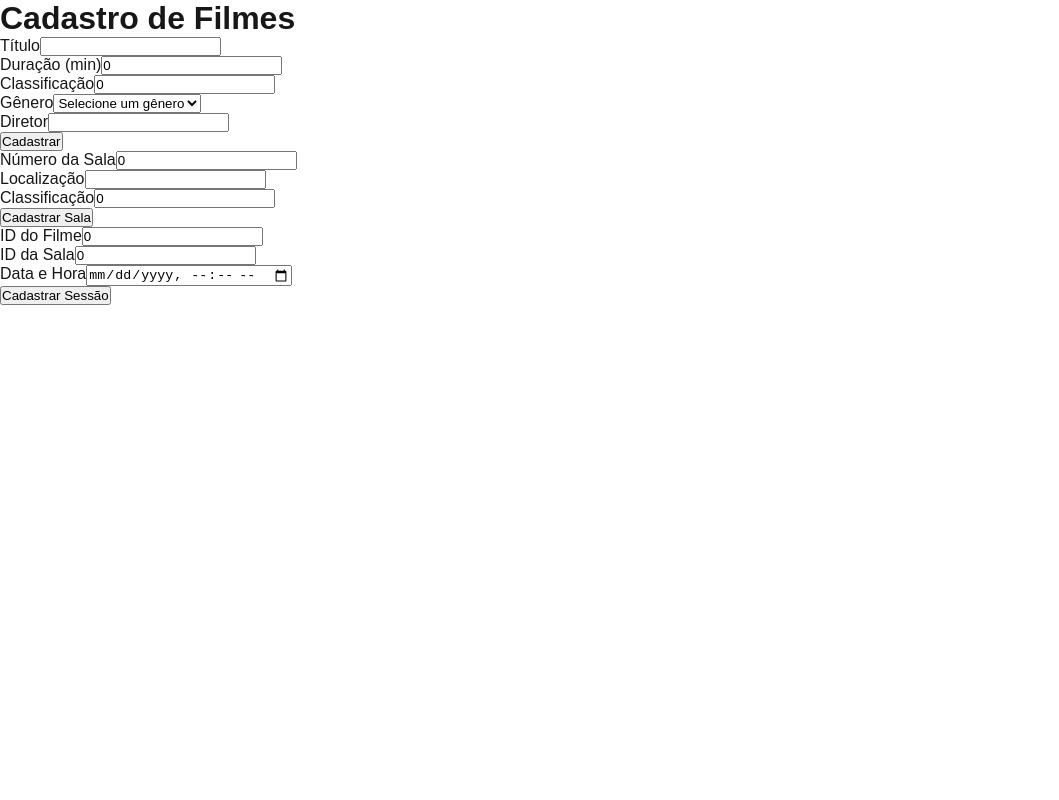
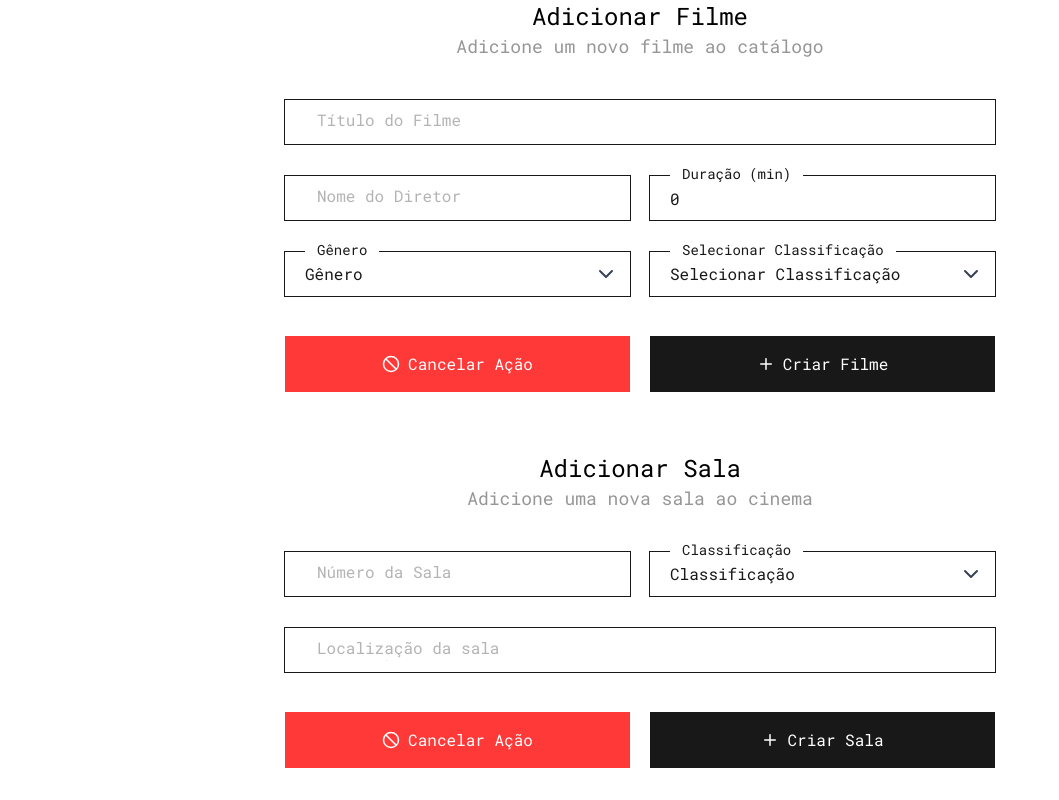
Before and after one commit to ruanpabllobc/SalaCineFront, a Next.js app: page / in a window 1280 px wide. Shown: the top 800 px of the page, without its empty margins (0-1059 px from the left). Built offline with nearby package versions, Linux system fonts and the light colour scheme.

Commit message:
add: adiciona tailwind css e aplica aos forms

```diff
--- a/package.json
+++ b/package.json
@@ -9,8 +9,11 @@
     "lint": "next lint"
   },
   "dependencies": {
+    "@tailwindcss/postcss": "^4.1.11",
     "axios": "^1.10.0",
     "formik": "^2.4.6",
+    "lucide": "^0.525.0",
+    "lucide-react": "^0.525.0",
     "next": "15.3.4",
     "react": "^19.0.0",
     "react-dom": "^19.0.0",
--- a/src/app/globals.css
+++ b/src/app/globals.css
@@ -1,42 +1,5 @@
-:root {
-  --background: #ffffff;
-  --foreground: #171717;
-}
-
-@media (prefers-color-scheme: dark) {
-  :root {
-    --background: #0a0a0a;
-    --foreground: #ededed;
-  }
-}
-
-html,
-body {
-  max-width: 100vw;
-  overflow-x: hidden;
-}
+@import "tailwindcss";
 
 body {
-  color: var(--foreground);
-  background: var(--background);
-  font-family: Arial, Helvetica, sans-serif;
-  -webkit-font-smoothing: antialiased;
-  -moz-osx-font-smoothing: grayscale;
+  font-family: var(--font-roboto-mono);
 }
-
-* {
-  box-sizing: border-box;
-  padding: 0;
-  margin: 0;
-}
-
-a {
-  color: inherit;
-  text-decoration: none;
-}
-
-@media (prefers-color-scheme: dark) {
-  html {
-    color-scheme: dark;
-  }
-}
--- a/src/app/layout.tsx
+++ b/src/app/layout.tsx
@@ -1,16 +1,12 @@
 import type { Metadata } from "next";
 import { Providers } from "./providers";
-import { Geist, Geist_Mono } from "next/font/google";
+import { Roboto_Mono } from "next/font/google";
 import "./globals.css";
 
-const geistSans = Geist({
-  variable: "--font-geist-sans",
+const robotoMono = Roboto_Mono({
   subsets: ["latin"],
-});
-
-const geistMono = Geist_Mono({
-  variable: "--font-geist-mono",
-  subsets: ["latin"],
+  weight: "400",
+  variable: "--font-roboto-mono",
 });
 
 export const metadata: Metadata = {
@@ -24,10 +20,7 @@ export default function RootLayout({
   children: React.ReactNode;
 }>) {
   return (
-    <html
-      lang="pt-BR"
-      className={`${geistSans.variable} ${geistMono.variable}`}
-    >
+    <html lang="pt-BR" className={`${robotoMono.variable}`}>
       <body>
         <Providers>{children}</Providers>
       </body>
--- a/src/app/page.tsx
+++ b/src/app/page.tsx
@@ -4,8 +4,7 @@ import SessaoForm from "@/components/sessaoForm";
 
 export default function Home() {
   return (
-    <main>
-      <h1>Cadastro de Filmes</h1>
+    <main className="flex flex-col items-center justify-center min-h-screen gap-10">
       <FilmeForm />
       <SalaForm />
       <SessaoForm />
--- /dev/null
+++ b/src/components/CustomButton.tsx
@@ -0,0 +1,39 @@
+import React from "react";
+
+interface CustomButtonProps {
+  label: string;
+  icon?: React.ReactNode;
+  variant?: "default" | "danger";
+  type?: "button" | "submit" | "reset";
+  onClick?: () => void;
+  className?: string;
+}
+
+const CustomButton: React.FC<CustomButtonProps> = ({
+  label,
+  icon,
+  variant = "default",
+  type = "button",
+  onClick,
+  className = "",
+}) => {
+  const baseStyles =
+    "flex items-center justify-center gap-2 px-4 py-4 transition-colors";
+  const variantStyles = {
+    default: "bg-[#181818] text-white hover:bg-[#222222]",
+    danger: "bg-[#FF3838] text-white hover:bg-[#FF5050]",
+  };
+
+  return (
+    <button
+      type={type}
+      onClick={onClick}
+      className={`${baseStyles} ${variantStyles[variant]} ${className}`}
+    >
+      {icon}
+      {label}
+    </button>
+  );
+};
+
+export default CustomButton;
--- a/src/components/FilmeForm.tsx
+++ b/src/components/FilmeForm.tsx
@@ -4,7 +4,10 @@ import { useFormik } from "formik";
 import * as Yup from "yup";
 import { createFilm } from "@/services/filmeService";
 import { toast } from "react-toastify";
+import FloatingLabelInput from "./FloatingLabelInput";
 import "react-toastify/dist/ReactToastify.css";
+import CustomButton from "./CustomButton";
+import { Plus, Ban } from "lucide-react";
 
 const generos = [
   "Ação",
@@ -27,6 +30,15 @@ const generos = [
   "Biografia",
   "Esporte",
   "Família",
+];
+
+const classificacoesEtarias = [
+  { value: 0, label: "Livre" },
+  { value: 10, label: "10 Anos" },
+  { value: 12, label: "12 Anos" },
+  { value: 14, label: "14 Anos" },
+  { value: 16, label: "16 Anos" },
+  { value: 18, label: "18 Anos" },
 ];
 
 const validationSchema = Yup.object().shape({
@@ -53,16 +65,21 @@ export default function FilmForm() {
     initialValues: {
       titulo: "",
       duracao: 0,
-      classificacao: 0,
+      classificacao: "",
       genero: "",
       diretor: "",
     },
     validationSchema,
     onSubmit: async (values, { resetForm }) => {
       try {
-        const filmeCriado = await createFilm(values);
+        // Converte a classificação para número antes de enviar
+        const dataToSend = {
+          ...values,
+          classificacao: Number(values.classificacao),
+        };
+        const filmeCriado = await createFilm(dataToSend);
         toast.success(
-          `Filme "${filmeCriado.titulo}" cadastrado! ID: ${filmeCriado.id_filme}`,
+          `Filme "${filmeCriado.titulo}" cadastrado! ID: ${filmeCriado.id_filme}`
         );
         resetForm();
       } catch (error) {
@@ -73,89 +90,121 @@ export default function FilmForm() {
   });
 
   return (
-    <form onSubmit={formik.handleSubmit}>
+    <form
+      onSubmit={formik.handleSubmit}
+      className="w-[750px] mx-auto px-5 pb-5 flex flex-col gap-10"
+      style={{ paddingTop: "0px" }}
+    >
+      {/* Linha 1: Grupo de Texto*/}
+      <div className="text-center">
+        <h2 className="text-2xl">Adicionar Filme</h2>
+        <h3 className="text-[#969696] text-lg">
+          Adicione um novo filme ao catálogo
+        </h3>
+      </div>
+
+      {/* Linha 2: Grupo de Inputs */}
+      <div className="flex flex-col gap-8">
         <div>
-        <label htmlFor="titulo">Título</label>
-        <input
+          <FloatingLabelInput
             id="titulo"
             name="titulo"
-          type="text"
+            label="Título do Filme"
             value={formik.values.titulo}
             onChange={formik.handleChange}
             onBlur={formik.handleBlur}
+            touched={formik.touched.titulo}
+            error={formik.errors.titulo}
           />
-        {formik.touched.titulo && formik.errors.titulo ? (
-          <div style={{ color: "red" }}>{formik.errors.titulo}</div>
-        ) : null}
         </div>
-
-      <div>
-        <label htmlFor="duracao">Duração (min)</label>
-        <input
+        <div className="flex gap-5">
+          <div className="flex-1">
+            <FloatingLabelInput
+              id="diretor"
+              name="diretor"
+              label="Nome do Diretor"
+              type="text"
+              value={formik.values.diretor}
+              onChange={formik.handleChange}
+              onBlur={formik.handleBlur}
+              touched={formik.touched.diretor}
+              error={formik.errors.diretor}
+            />
+          </div>
+          <div className="flex-1">
+            <FloatingLabelInput
               id="duracao"
               name="duracao"
+              label="Duração (min)"
               type="number"
               value={formik.values.duracao}
               onChange={formik.handleChange}
               onBlur={formik.handleBlur}
+              touched={formik.touched.duracao}
+              error={formik.errors.duracao}
+              min={0}
             />
-        {formik.touched.duracao && formik.errors.duracao ? (
-          <div style={{ color: "red" }}>{formik.errors.duracao}</div>
-        ) : null}
           </div>
-
-      <div>
-        <label htmlFor="classificacao">Classificação</label>
-        <input
+        </div>
+        <div className="flex gap-5">
+          <div className="flex-1">
+            <FloatingLabelInput
+              id="genero"
+              name="genero"
+              label="Gênero"
+              type="select"
+              value={formik.values.genero}
+              onChange={formik.handleChange}
+              onBlur={formik.handleBlur}
+              touched={formik.touched.genero}
+              error={formik.errors.genero}
+              options={[
+                { value: "", label: "Selecionar Gênero" },
+                ...generos.map((genero) => ({ value: genero, label: genero })),
+              ]}
+            />
+          </div>
+          <div className="flex-1">
+            <FloatingLabelInput
               id="classificacao"
               name="classificacao"
-          type="number"
+              label="Selecionar Classificação"
+              type="select"
               value={formik.values.classificacao}
               onChange={formik.handleChange}
               onBlur={formik.handleBlur}
+              touched={formik.touched.classificacao}
+              error={formik.errors.classificacao}
+              options={[
+                { value: "", label: "Selecione a classificação" },
+                ...classificacoesEtarias.map((item) => ({
+                  value: String(item.value),
+                  label: item.label,
+                })),
+              ]}
             />
-        {formik.touched.classificacao && formik.errors.classificacao ? (
-          <div style={{ color: "red" }}>{formik.errors.classificacao}</div>
-        ) : null}
+          </div>
+        </div>
       </div>
 
-      <div>
-        <label htmlFor="genero">Gênero</label>
-        <select
-          id="genero"
-          name="genero"
-          value={formik.values.genero}
-          onChange={formik.handleChange}
-          onBlur={formik.handleBlur}
-        >
-          <option value="">Selecione um gênero</option>
-          {generos.map((genero) => (
-            <option key={genero} value={genero}>
-              {genero}
-            </option>
-          ))}
-        </select>
-        {formik.touched.genero && formik.errors.genero ? (
-          <div style={{ color: "red" }}>{formik.errors.genero}</div>
-        ) : null}
+      {/* Linha 3: Grupo de Botões */}
+      <div className="flex gap-5">
+        <CustomButton
+          type="button"
+          label="Cancelar Ação"
+          icon={<Ban size={18} />}
+          variant="danger"
+          className="flex-1"
+          onClick={() => formik.resetForm()}
+        />
+        <CustomButton
+          type="submit"
+          label="Criar Filme"
+          icon={<Plus size={18} />}
+          variant="default"
+          className="flex-1"
+        />
       </div>
-
-      <div>
-        <label htmlFor="diretor">Diretor</label>
-        <input
-          id="diretor"
-          name="diretor"
-          type="text"
-          value={formik.values.diretor}
-          onChange={formik.handleChange}
-          onBlur={formik.handleBlur}
-        />
-        {formik.touched.diretor && formik.errors.diretor ? (
-          <div style={{ color: "red" }}>{formik.errors.diretor}</div>
-        ) : null}
-      </div>
-
-      <button type="submit">Cadastrar</button>
     </form>
   );
 }
--- /dev/null
+++ b/src/components/FloatingLabelInput.tsx
@@ -0,0 +1,102 @@
+import React from "react";
+import { ChevronDown } from "lucide-react";
+
+interface FloatingLabelInputProps {
+  id: string;
+  name: string;
+  label: string;
+  value: string | number;
+  onChange: (
+    e: React.ChangeEvent<HTMLInputElement | HTMLSelectElement>
+  ) => void;
+  onBlur: (e: React.FocusEvent<HTMLInputElement | HTMLSelectElement>) => void;
+  touched?: boolean;
+  error?: string;
+  type?: string;
+  className?: string;
+  options?: { value: string; label: string }[];
+  min?: number;
+  max?: number;
+  step?: number;
+}
+
+const FloatingLabelInput: React.FC<FloatingLabelInputProps> = ({
+  id,
+  name,
+  label,
+  value,
+  onChange,
+  onBlur,
+  touched,
+  error,
+  type = "text",
+  className = "",
+  options,
+  min,
+  max,
+  step,
+}) => {
+  const commonClasses =
+    "peer bg-transparent h-11 w-full text-[#181818] placeholder-[#B4B4B4] ring-1 px-5 ring-[#181818] focus:ring-[#181818] focus:outline-none focus:border-rose-600";
+  const labelClasses =
+    "absolute cursor-text left-5 -top-3 text-sm text-[#181818] bg-white px-3 z-10 peer-placeholder-shown:text-base peer-placeholder-shown:text-[#B4B4B4] peer-placeholder-shown:top-2 peer-focus:-top-3 peer-focus:text-[#181818] peer-focus:text-sm transition-all";
+  const selectClasses = `${commonClasses} cursor-pointer appearance-none pr-8`;
+
+  return (
+    <div className={`bg-white ${className}`}>
+      <div className="relative bg-inherit">
+        {type === "select" ? (
+          <div className="relative">
+            <select
+              id={id}
+              name={name}
+              value={value}
+              onChange={onChange}
+              onBlur={onBlur}
+              className={selectClasses}
+            >
+              <option value="" disabled hidden>
+                {label}
+              </option>
+              {options?.map((option) => (
+                <option key={option.value} value={option.value}>
+                  {option.label}
+                </option>
+              ))}
+            </select>
+            <div className="absolute inset-y-0 right-3 pointer-events-none flex items-center text-gray-700">
+              <ChevronDown size={24} />
+            </div>
+            <label htmlFor={id} className={labelClasses}>
+              {label}
+            </label>
+          </div>
+        ) : (
+          <>
+            <input
+              id={id}
+              name={name}
+              type={type}
+              value={value}
+              onChange={onChange}
+              onBlur={onBlur}
+              min={min}
+              max={max}
+              step={step}
+              className={commonClasses}
+              placeholder={label}
+            />
+            <label htmlFor={id} className={labelClasses}>
+              {label}
+            </label>
+          </>
+        )}
+        {touched && error && (
+          <div className="mt-1 text-sm text-red-500">{error}</div>
+        )}
+      </div>
+    </div>
+  );
+};
+
+export default FloatingLabelInput;
--- a/src/components/SalaForm.tsx
+++ b/src/components/SalaForm.tsx
@@ -5,6 +5,18 @@ import * as Yup from "yup";
 import { createSala } from "@/services/salaService";
 import { toast } from "react-toastify";
 import "react-toastify/dist/ReactToastify.css";
+import FloatingLabelInput from "./FloatingLabelInput";
+import CustomButton from "./CustomButton";
+import { Plus, Ban } from "lucide-react";
+
+const classificacoesEtarias = [
+  { value: 0, label: "Livre" },
+  { value: 10, label: "10 Anos" },
+  { value: 12, label: "12 Anos" },
+  { value: 14, label: "14 Anos" },
+  { value: 16, label: "16 Anos" },
+  { value: 18, label: "18 Anos" },
+];
 
 const validationSchema = Yup.object().shape({
   numero_sala: Yup.number()
@@ -24,16 +36,21 @@ const validationSchema = Yup.object().shape({
 export default function SalaForm() {
   const formik = useFormik({
     initialValues: {
-      numero_sala: 0,
+      numero_sala: "",
       local: "",
-      classificacao: 0,
+      classificacao: "",
     },
     validationSchema,
     onSubmit: async (values, { resetForm }) => {
       try {
-        const salaCriada = await createSala(values);
+        const dataToSend = {
+          ...values,
+          numero_sala: Number(values.numero_sala),
+          classificacao: Number(values.classificacao),
+        };
+        const salaCriada = await createSala(dataToSend);
         toast.success(
-          `Sala ${salaCriada.numero_sala} cadastrada! ID: ${salaCriada.id_sala}`,
+          `Sala ${salaCriada.numero_sala} cadastrada! ID: ${salaCriada.id_sala}`
         );
         resetForm();
       } catch (error) {
@@ -44,53 +61,89 @@ export default function SalaForm() {
   });
 
   return (
-    <form onSubmit={formik.handleSubmit}>
-      <div>
-        <label htmlFor="numero_sala">Número da Sala</label>
-        <input
+    <form
+      onSubmit={formik.handleSubmit}
+      className="w-[750px] mx-auto px-5 pb-5 flex flex-col gap-10"
+      style={{ paddingTop: "0px" }}
+    >
+      {/* Linha 1: Grupo de Texto*/}
+      <div className="text-center">
+        <h2 className="text-2xl">Adicionar Sala</h2>
+        <h3 className="text-[#969696] text-lg">
+          Adicione uma nova sala ao cinema
+        </h3>
+      </div>
+
+      {/* Linha 2: Grupo de Inputs */}
+      <div className="flex flex-col gap-8">
+        <div className="flex gap-5">
+          <div className="flex-1">
+            <FloatingLabelInput
               id="numero_sala"
               name="numero_sala"
+              label="Número da Sala"
               type="number"
               value={formik.values.numero_sala}
               onChange={formik.handleChange}
               onBlur={formik.handleBlur}
+              touched={formik.touched.numero_sala}
+              error={formik.errors.numero_sala}
+              min={1}
             />
-        {formik.touched.numero_sala && formik.errors.numero_sala ? (
-          <div style={{ color: "red" }}>{formik.errors.numero_sala}</div>
-        ) : null}
           </div>
-
+          <div className="flex-1">
+            <FloatingLabelInput
+              id="classificacao"
+              name="classificacao"
+              label="Classificação"
+              type="select"
+              value={formik.values.classificacao}
+              onChange={formik.handleChange}
+              onBlur={formik.handleBlur}
+              touched={formik.touched.classificacao}
+              error={formik.errors.classificacao}
+              options={[
+                { value: "", label: "Selecione a classificação" },
+                ...classificacoesEtarias.map((item) => ({
+                  value: String(item.value),
+                  label: item.label,
+                })),
+              ]}
+            />
+          </div>
+        </div>
         <div>
-        <label htmlFor="local">Localização</label>
-        <input
+          <FloatingLabelInput
             id="local"
             name="local"
-          type="text"
+            label="Localização da sala"
             value={formik.values.local}
             onChange={formik.handleChange}
             onBlur={formik.handleBlur}
+            touched={formik.touched.local}
+            error={formik.errors.local}
           />
-        {formik.touched.local && formik.errors.local ? (
-          <div style={{ color: "red" }}>{formik.errors.local}</div>
-        ) : null}
+        </div>
       </div>
 
-      <div>
-        <label htmlFor="classificacao">Classificação</label>
-        <input
-          id="classificacao"
-          name="classificacao"
-          type="number"
-          value={formik.values.classificacao}
-          onChange={formik.handleChange}
-          onBlur={formik.handleBlur}
+      {/* Linha 3: Grupo de Botões */}
+      <div className="flex gap-5">
+        <CustomButton
+          type="button"
+          label="Cancelar Ação"
+          icon={<Ban size={18} />}
+          variant="danger"
+          className="flex-1"
+          onClick={() => formik.resetForm()}
         />
-        {formik.touched.classificacao && formik.errors.classificacao ? (
-          <div style={{ color: "red" }}>{formik.errors.classificacao}</div>
-        ) : null}
+        <CustomButton
+          type="submit"
+          label="Criar Sala"
+          icon={<Plus size={18} />}
+          variant="default"
+          className="flex-1"
+        />
       </div>
-
-      <button type="submit">Cadastrar Sala</button>
     </form>
   );
 }
--- a/src/components/sessaoForm.tsx
+++ b/src/components/sessaoForm.tsx
@@ -5,6 +5,9 @@ import * as Yup from "yup";
 import { createSessao } from "@/services/sessaoService";
 import { toast } from "react-toastify";
 import "react-toastify/dist/ReactToastify.css";
+import FloatingLabelInput from "./FloatingLabelInput";
+import CustomButton from "./CustomButton";
+import { Plus, Ban } from "lucide-react";
 
 const validationSchema = Yup.object().shape({
   filme: Yup.number()
@@ -24,8 +27,8 @@ export default function SessaoForm() {
   const formik = useFormik({
     initialValues: {
       data_hora: "",
-      filme: 0,
-      sala: 0,
+      filme: "",
+      sala: "",
     },
     validationSchema,
     onSubmit: async (values, { resetForm }) => {
@@ -33,11 +36,11 @@ export default function SessaoForm() {
         const dataHoraFormatada = values.data_hora + ":00";
         const sessaoCriada = await createSessao({
           data_hora: dataHoraFormatada,
-          id_filme: values.filme,
-          id_sala: values.sala,
+          id_filme: Number(values.filme),
+          id_sala: Number(values.sala),
         });
         toast.success(
-          `Sessão criada com sucesso! ID: ${sessaoCriada.id_sessao}`,
+          `Sessão criada com sucesso! ID: ${sessaoCriada.id_sessao}`
         );
         resetForm();
       } catch (error) {
@@ -48,54 +51,84 @@ export default function SessaoForm() {
   });
 
   return (
-    <form onSubmit={formik.handleSubmit}>
-      <div>
-        <label htmlFor="filme">ID do Filme</label>
-        <input
+    <form
+      onSubmit={formik.handleSubmit}
+      className="w-[750px] mx-auto px-5 pb-5 flex flex-col gap-10"
+      style={{ paddingTop: "0px" }}
+    >
+      {/* Linha 1: Grupo de Texto*/}
+      <div className="text-center">
+        <h2 className="text-2xl">Adicionar Sessão</h2>
+        <h3 className="text-[#969696] text-lg">
+          Escolha um filme e adicione uma nova sessão
+        </h3>
+      </div>
+
+      {/* Linha 2: Grupo de Inputs */}
+      <div className="flex flex-col gap-8">
+        <div className="flex gap-5">
+          <div className="flex-1">
+            <FloatingLabelInput
               id="filme"
               name="filme"
+              label="ID do Filme"
               type="number"
               value={formik.values.filme}
               onChange={formik.handleChange}
               onBlur={formik.handleBlur}
+              touched={formik.touched.filme}
+              error={formik.errors.filme}
+              min={1}
             />
-        {formik.touched.filme && formik.errors.filme ? (
-          <div style={{ color: "red" }}>{formik.errors.filme}</div>
-        ) : null}
           </div>
-
-      <div>
-        <label htmlFor="sala">ID da Sala</label>
-        <input
+          <div className="flex-1">
+            <FloatingLabelInput
               id="sala"
               name="sala"
+              label="ID da Sala"
               type="number"
               value={formik.values.sala}
               onChange={formik.handleChange}
               onBlur={formik.handleBlur}
+              touched={formik.touched.sala}
+              error={formik.errors.sala}
+              min={1}
             />
-        {formik.touched.sala && formik.errors.sala ? (
-          <div style={{ color: "red" }}>{formik.errors.sala}</div>
-        ) : null}
           </div>
-
+        </div>
         <div>
-        <label htmlFor="data_hora">Data e Hora</label>
-        <input
+          <FloatingLabelInput
             id="data_hora"
             name="data_hora"
+            label="Data e Hora"
             type="datetime-local"
             value={formik.values.data_hora}
             onChange={formik.handleChange}
             onBlur={formik.handleBlur}
-          min={new Date().toISOString().slice(0, 16)} // Define o mínimo como o momento atual
+            touched={formik.touched.data_hora}
+            error={formik.errors.data_hora}
           />
-        {formik.touched.data_hora && formik.errors.data_hora ? (
-          <div style={{ color: "red" }}>{formik.errors.data_hora}</div>
-        ) : null}
+        </div>
       </div>
 
-      <button type="submit">Cadastrar Sessão</button>
+      {/* Linha 3: Grupo de Botões */}
+      <div className="flex gap-5">
+        <CustomButton
+          type="button"
+          label="Cancelar Ação"
+          icon={<Ban size={18} />}
+          variant="danger"
+          className="flex-1"
+          onClick={() => formik.resetForm()}
+        />
+        <CustomButton
+          type="submit"
+          label="Criar Sessão"
+          icon={<Plus size={18} />}
+          variant="default"
+          className="flex-1"
+        />
+      </div>
     </form>
   );
 }
```
Also changed, not shown: postcss.config.mjs (added, +14 -0 lines), 2 other files (tests, documents, lock files or other folders). Lines whose indentation alone changed are shown as unchanged.
